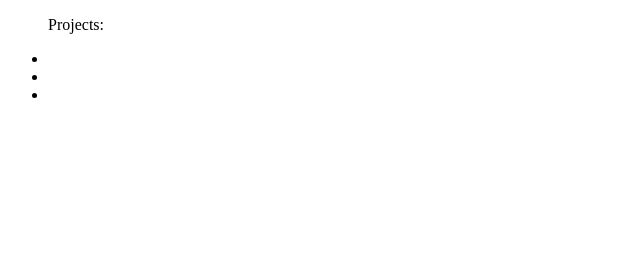
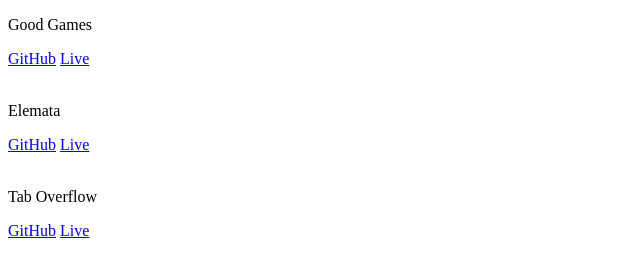
Before and after one commit to Bradyvaughan/portfolio, a plain HTML site: page index.html in a window 1280 px wide. Shown: the whole page, without its empty margins (0-640 px from the left). Drawn offline with Linux system fonts and the light colour scheme.

Commit message:
added structure for projects to page

```diff
--- a/index.html
+++ b/index.html
@@ -10,17 +10,43 @@
     <!-- Personal Summary -->
     <!-- Skills -->
 
-    <ul>
-      <p>
-        Projects:
-      </p>
-      <li>
-      </li>
-      <li>
-      </li>
-      <li>
-      </li>
-    </ul>
+    <section>
+      <div class="proj">
+        <div class="proj-header">
+        <p class="proj-title">Good Games</p>
+        <a href="#">GitHub</a>
+        <a href="#">Live</a>
+        </div>
+        <div class="proj-body">
+          <img src="" alt="" class="proj-ss" />
+          <p class="proj-desc"></p>
+        </div>
+      </div>
+
+      <div class="proj">
+        <div class="proj-header">
+        <p class="proj-title">Elemata</p>
+        <a href="#">GitHub</a>
+        <a href="#">Live</a>
+        </div>
+        <div class="proj-body">
+          <img src="" alt="" class="proj-ss" />
+          <p class="proj-desc"></p>
+        </div>
+      </div>
+
+      <div class="proj">
+        <div class="proj-header">
+        <p class="proj-title">Tab Overflow</p>
+        <a href="#">GitHub</a>
+        <a href="#">Live</a>
+        </div>
+        <div class="proj-body">
+          <img src="" alt="" class="proj-ss" />
+          <p class="proj-desc"></p>
+        </div>
+      </div>
+    </section>
 
     <!-- Experience -->
     <!-- Education -->
```
